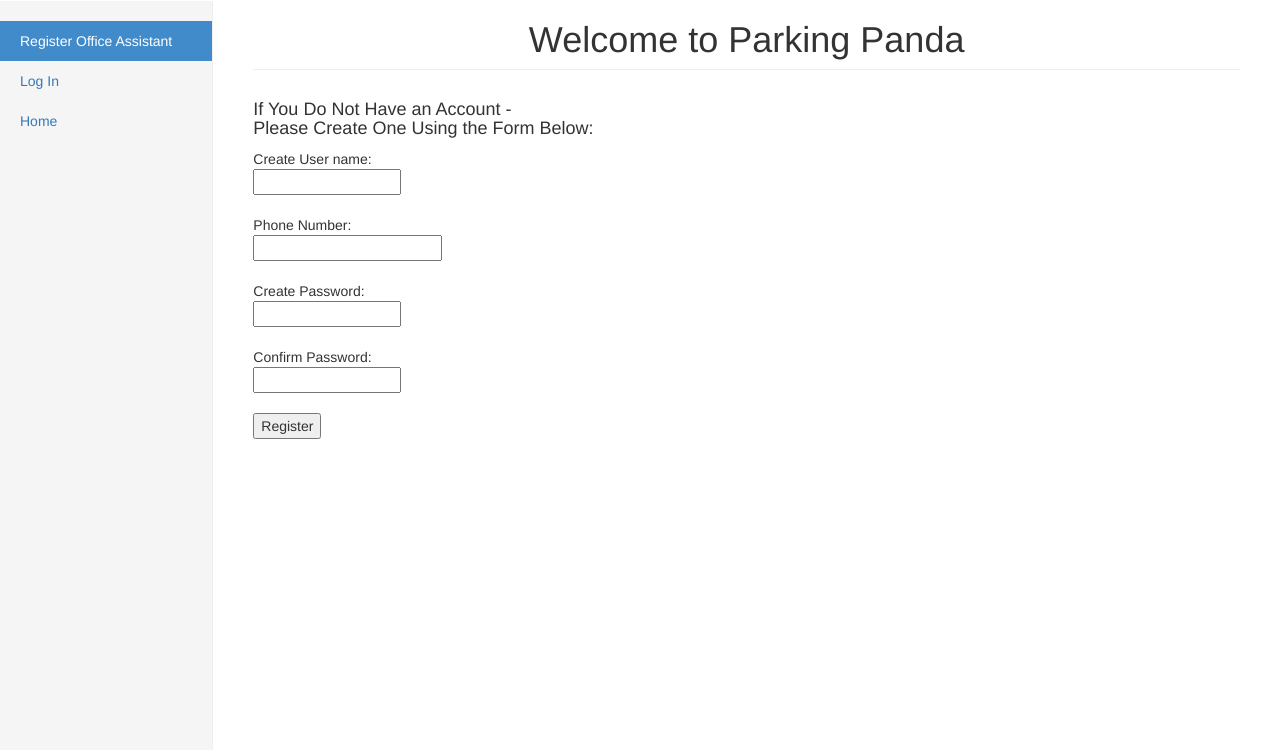
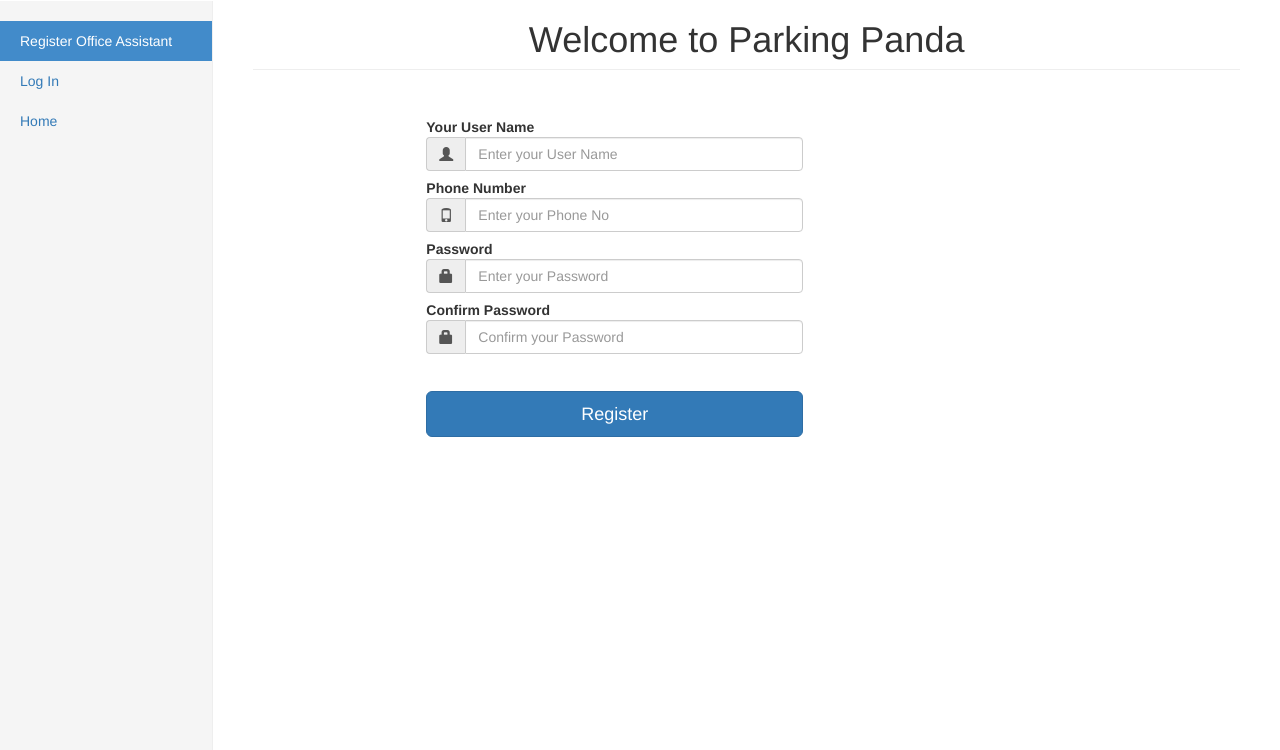
Before and after one commit to crosbyc/Parking_Panda, a PHP site: page /ICS499_ParkingManager_Prototype/RegisterAssistant.php in a window 1280 px wide. Shown: the part 50-800 px from the top of the page. Run offline with PHP 8.4, Linux system fonts and the light colour scheme.

Commit message:
updated RegisterAssistant.php page for forms to look like the other pages

```diff
--- a/RegisterAssistant.php
+++ b/RegisterAssistant.php
@@ -3,6 +3,9 @@
 session_start();
 
 require_once "mysqli_connect.php";
+
+unset($fmsg);
+
 // If the values are posted, insert them into the database.
 if (isset($_POST['username']) && isset($_POST['password']) && isset($_POST['phoneNumber'])){
     $username = $_POST['username'];
@@ -48,7 +51,6 @@ if (isset($_POST['username']) && isset($_POST['password']) && isset($_POST['phon
   <meta charset="utf-8">
   <meta http-equiv="X-UA-Compatible" content="IE=edge">
   <meta name="viewport" content="width=device-width, initial-scale=1">
-  <!--<link rel="icon" href="../../favicon.ico">-->
 
   <title>Panking Panda</title>
 
@@ -99,20 +101,69 @@ if (isset($_POST['username']) && isset($_POST['password']) && isset($_POST['phon
       <div class="col-sm-9 col-sm-offset-3 col-md-10 col-md-offset-2 main">
         <h1 class="page-header text-center">Welcome to Parking Panda</h1>
 
-        <div class="row ">
-          <div class="col-md-6">
-            <h4>If You Do Not Have an Account - <br> Please Create One Using the Form Below:</h4>
-            <!-- Write a PHP script to store new log in info in mySQL db -->
-            <form action="RegisterAssistant.php" method="post">
-              Create User name: <br><input type="text" name="username" pattern="[^\/;,*<>=+]*" size="15" maxlength="30" value="<?php if(isset($_POST['username'])) echo $_POST['username']; ?>"><br><br>
-             Phone Number: <br><input type="text" name="phoneNumber" size="20" pattern="[^\/;,*<>=+]*" maxlength="40" value="<?php if(isset($_POST['phoneNumber'])) echo $_POST['phoneNumber']; ?>"><br><br>
-               Create Password: <br><input type="password" name="password" pattern="[^\/;,*<>=+]*" size="15" maxlength="20" value="<?php if(isset($_POST['password'])) echo $_POST['password']; ?>"><br><br>
-                Confirm Password: <br><input type="password" name="confirm password" pattern="[^\/;,*<>=+]*" size="15" maxlength="20" value="<?php if(isset($_POST['password'])) echo $_POST['password']; ?>"><br><br>
+        <div class="row " style="margin-left:15%">
+			<div class="col-sm-6">
 
-                <input type="submit" name="submit" value="Register"><br>
-            </form>
-          </div>
-        </div>
+				<div class="row main">
+					<div class="main-login main-center">
+						<form class="form-horizontal" method="post" action="RegisterAssistant.php">
+
+							<div class="form-group">
+								<label for="name" class="cols-sm-2 control-label">Your User Name</label>
+								<div class="cols-sm-10">
+									<div class="input-group">
+										<span class="input-group-addon"><span class="glyphicon glyphicon-user" ></span></span>
+										<input required type="text" class="form-control" name="username" id="name"  placeholder="Enter your User Name" pattern="[^\/;,*<>=+]*" size="15" maxlength="30" value="<?php if(isset($_POST['username'])) echo $_POST['username']; ?>"/>
+									</div>
+								</div>
+
+								<label for="pne" class="cols-sm-2 control-label">Phone Number</label>
+								<div class="cols-sm-10">
+									<div class="input-group">
+										<span class="input-group-addon"><span class="glyphicon glyphicon-phone" ></span></span>
+										<input required type="tel" class="form-control" name="phoneNumber" id="pne"  placeholder="Enter your Phone No" size="20" pattern="[^\/;,*<>=+]*" maxlength="40" value="<?php if(isset($_POST['phoneNumber'])) echo $_POST['phoneNumber']; ?>"/>
+									</div>
+								</div>
+
+
+								<label for="password" class="cols-sm-2 control-label">Password</label>
+								<div class="cols-sm-10">
+									<div class="input-group">
+										<span class="input-group-addon"><span class="glyphicon glyphicon-lock" ></span></span>
+										<input required type="password" class="form-control" name="password" id="password"  placeholder="Enter your Password" pattern="[^\/;,*<>=+]*" size="15" maxlength="20" value="<?php if(isset($_POST['password'])) echo $_POST['password']; ?>"/>
+									</div>
+								</div>
+
+								<label for="confirm" class="cols-sm-2 control-label">Confirm Password</label>
+								<div class="cols-sm-10">
+									<div class="input-group">
+										<span class="input-group-addon"><span class="glyphicon glyphicon-lock" ></span></span>
+										<input required type="password" class="form-control" name="C_password" id="confirm"  placeholder="Confirm your Password" pattern="[^\/;,*<>=+]*" size="15" maxlength="20" value="<?php if(isset($_POST['C_password'])) echo $_POST['C_password']; ?>"/>
+									</div>
+								</div>
+
+
+							<div style="margin-top:10%">
+								<button type="submit" name="submit" class="btn btn-primary btn-lg btn-block login-button">Register</button>
+							</div>
+
+						</form>
+<?php if(isset($fmsg)) : ?>
+	<div class="alert alert-danger">
+		<?=$fmsg?>
+		<?php unset($fmsg); ?>
+	</div>
+<?php endif; ?>
+
+					</div>
+				</div>
+			</div>
+		</div>
+
+
+    </div>
+
+
       </div>
     </div>
   </div>
```
